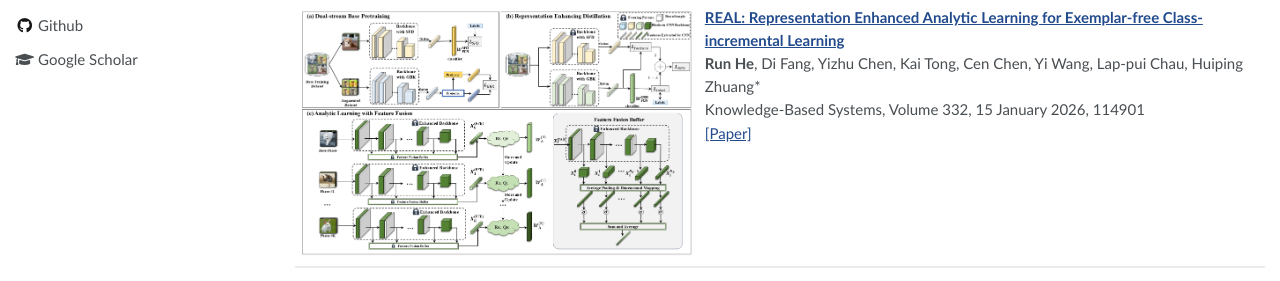
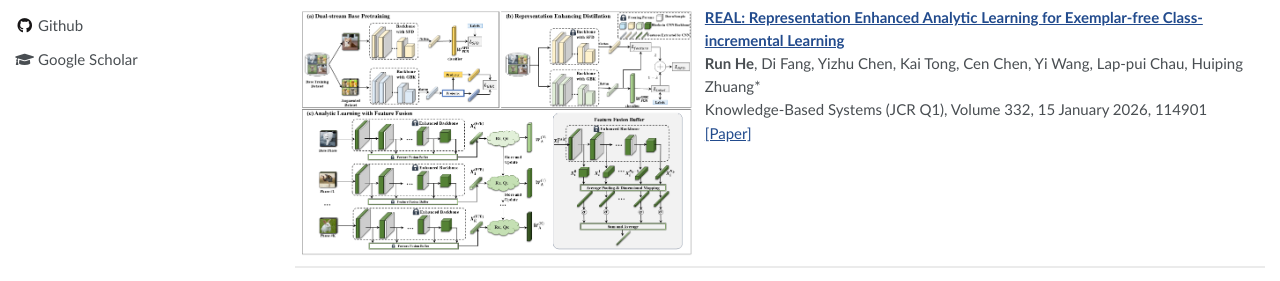
Before and after one commit to RHe502/RHe502.github.io, a Jekyll site: the page built from _pages/about.md, in a window 1280 px wide and 900 px high, scrolled down 2362 px. Shown: the part 469-750 px from the top of the window. Built offline with Jekyll 4.4.1, drawn with Linux system fonts in a browser that asks for light colours.

Commit message:
Update publication details in about.md

```diff
--- a/_pages/about.md
+++ b/_pages/about.md
@@ -204,11 +204,13 @@ Analytic-federated-learning">[Codes]</a> <a href="https://arxiv.org/abs/2405.162
   <dt><img align="left" width="400" src="../images/paper/real.png" alt="Client As Navigator"></dt>
   <dd><a href="https://arxiv.org/abs/2403.13522" class="publication-title">REAL: Representation Enhanced Analytic Learning for Exemplar-free Class-incremental Learning</a></dd>
   <dd> <strong>Run He</strong>, Di Fang, Yizhu Chen, Kai Tong, Cen Chen, Yi Wang, Lap-pui Chau, Huiping Zhuang*</dd>
-  <dd>Knowledge-Based Systems, Volume 332, 15 January 2026, 114901 </dd>
+  <dd> Knowledge-Based Systems (JCR Q1), Volume 332, 15 January 2026, 114901 </dd>
   <dd><a href="(https://www.sciencedirect.com/science/article/pii/S0950705125019392)">[Paper]</a> </dd>
 </dl>
+
 <hr>
 <dl>
+
   <dt><img align="left" width="400" src="../images/paper/jfi.png" alt="Client As Navigator"></dt>
   <dd><a href="https://www.sciencedirect.com/science/article/pii/S0016003224007063" class="publication-title">Class incremental learning with analytic learning for hyperspectral image classification</a></dd>
   <dd> Huiping Zhuang, Yue Yan, <strong>Run He</strong>, Ziqian Zeng*</dd>
```
